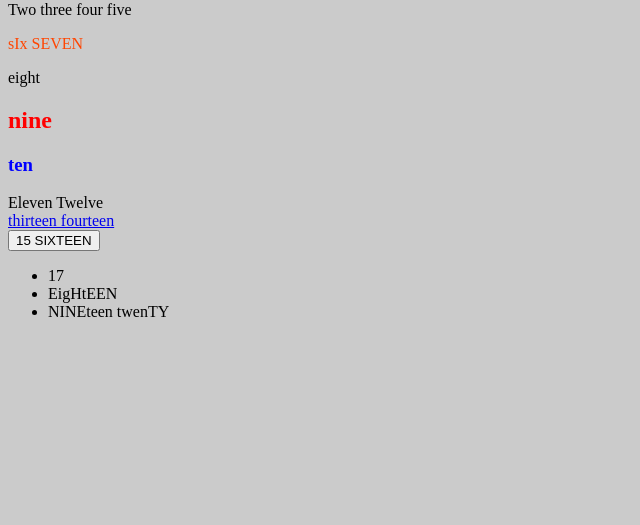
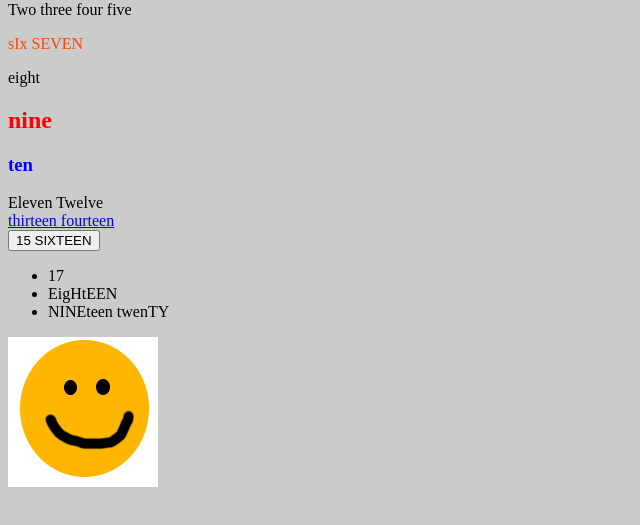
Before and after one commit to ParadigmZero/paradigmzero.github.io, a plain HTML site: page webpagewordcounter/index.html in a window 1280 px wide. Shown: the part 79-604 px from the top of the page, without its empty margins (0-640 px from the left). Drawn offline with Linux system fonts and the light colour scheme.

Commit message:
Added images, and used in page

```diff
--- a/webpagewordcounter/index.html
+++ b/webpagewordcounter/index.html
@@ -81,5 +81,8 @@ Enim in tristique vestibulum.
         <li>NINEteen twenTY</li>
       </ul>
 </div>
+<div>
+    <img src="./sampleimage.png" alt="Quo eius quis hic cupiditate doloremque aut molestiae culpa in exercitationem">
+</div>
 </body>
 </html>
```
Also changed, not shown: webpagewordcounter/leaf.png (added), webpagewordcounter/sampleimage.png (added).
